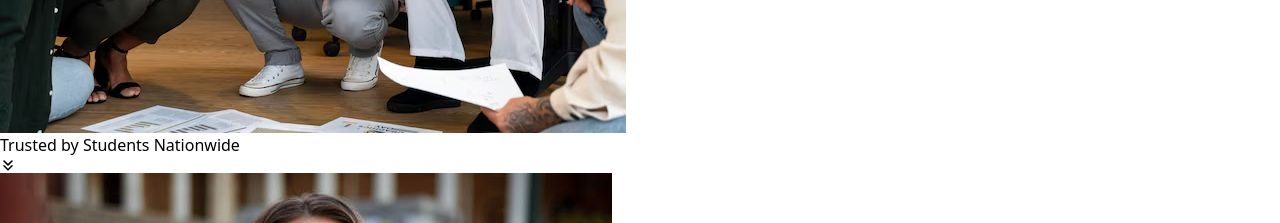
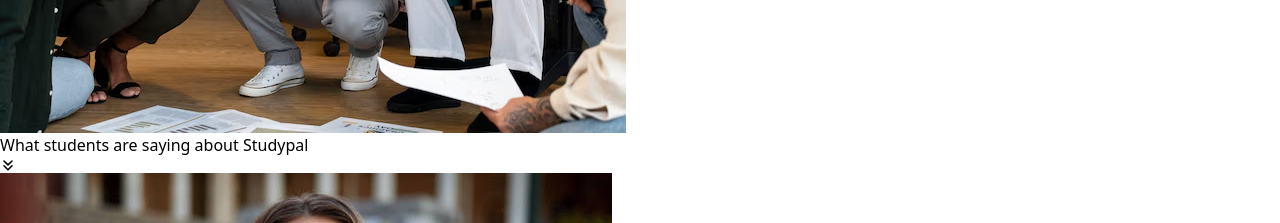
Before and after one commit to rashidali001/OnlineWeb, a React (Vite) app: page / in a window 1280 px wide. Shown: the part 1860-2083 px from the top of the page. Built offline with nearby package versions, Linux system fonts and the light colour scheme.

Commit message:
Title change

```diff
--- a/src/Pages/Reviews.jsx
+++ b/src/Pages/Reviews.jsx
@@ -83,7 +83,7 @@ const Reviews = ()=>{
         <>
         <div className="p-4 md:p-6">
             <header className="flex flex-col items-center justify-center gap-3">
-                <h1 className="text-lg md:text-4xl">Trusted by Students Nationwide</h1>
+                <h1 className="text-2xlg md:text-4xl">What students are saying about Studypal</h1>
                 <HiChevronDoubleDown/>
             </header>
         </div>
```
